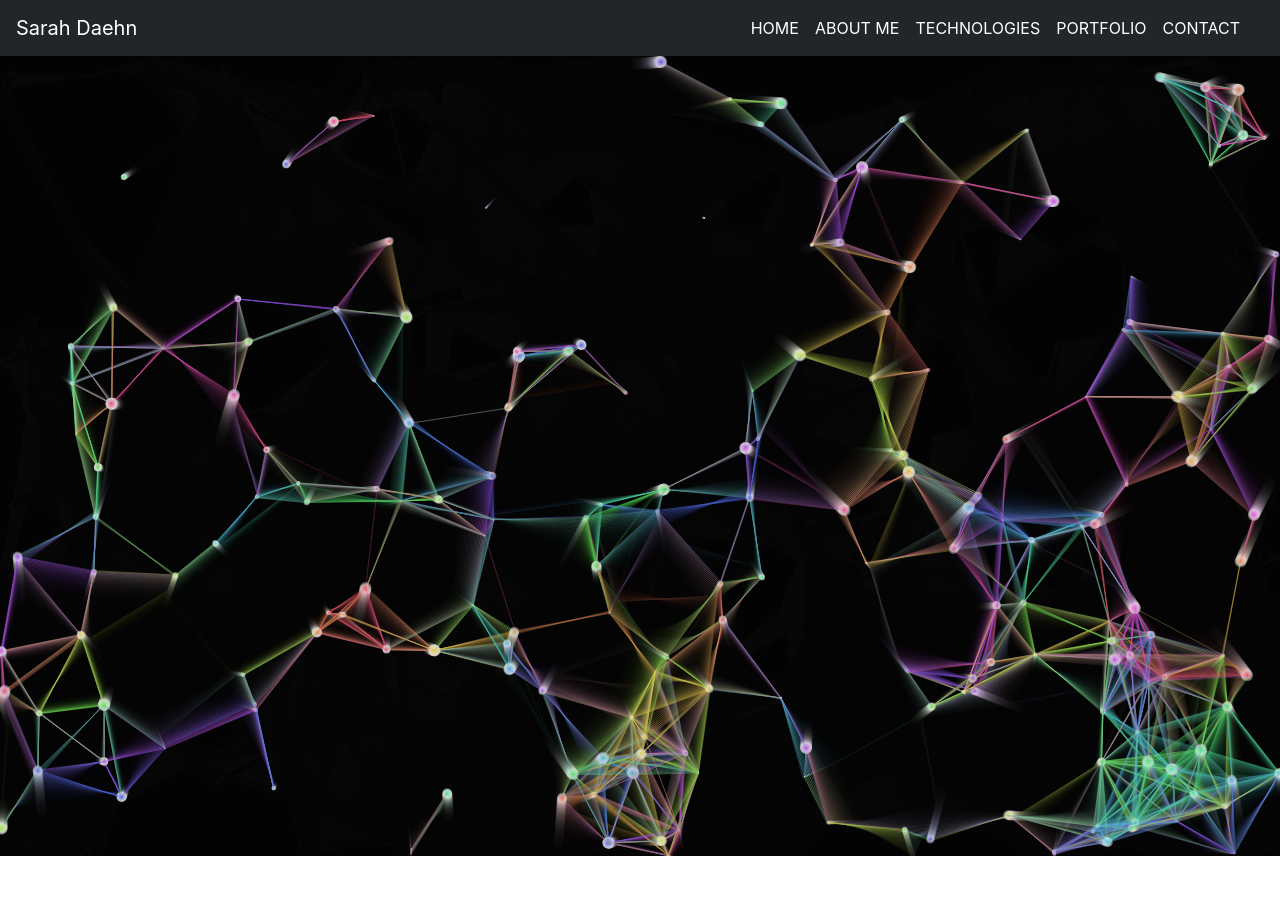
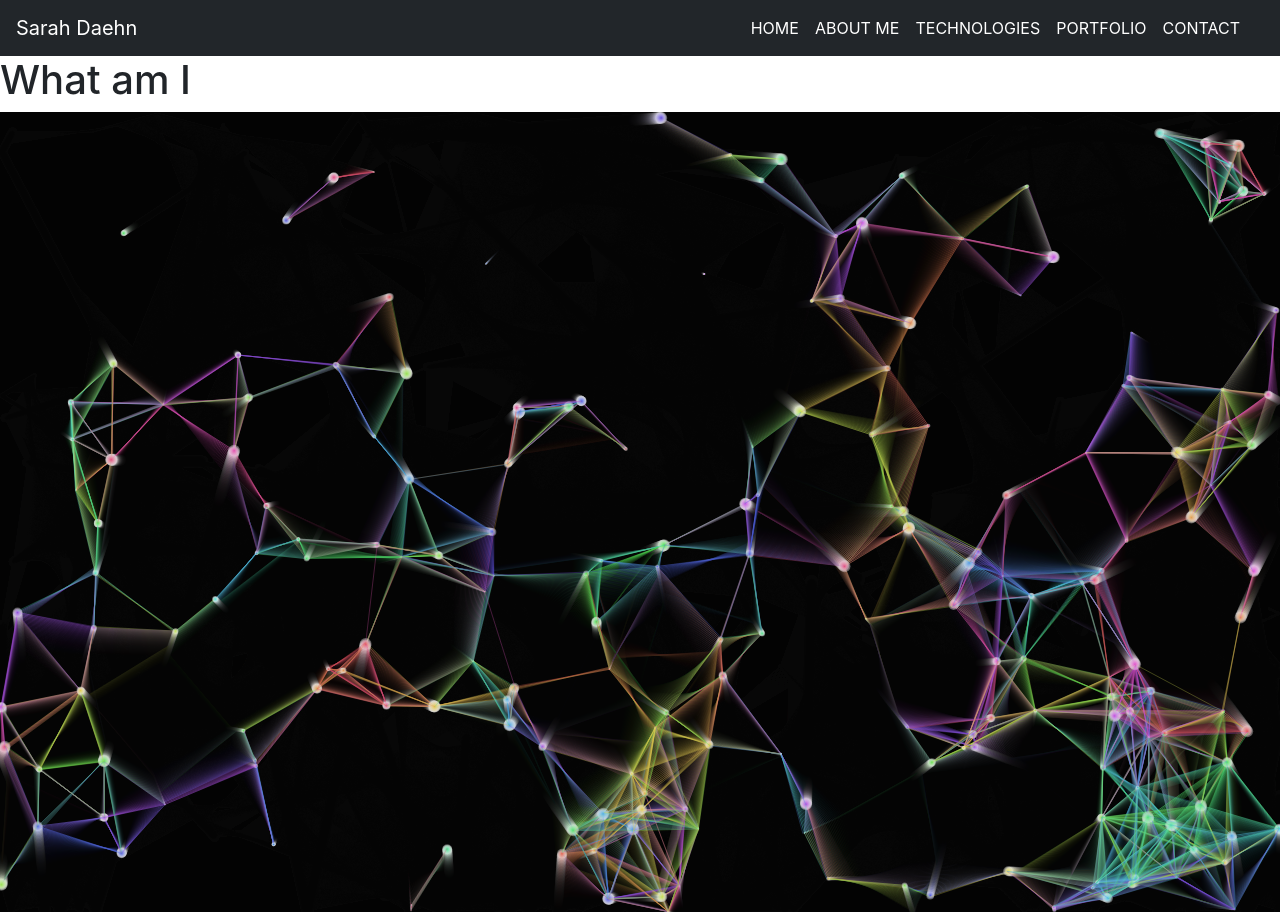
Before and after one commit to sarahdaehn/portfoliosarah, a React (Create React App) app: page / in a window 1280 px wide. Before the commit the page ends 862 px from the top, so only its background shows below. Built offline with nearby package versions, Linux system fonts and the light colour scheme; the HTML template or start-up script is replaced by a standard one.

Commit message:
added Header react-typed

```diff
--- a/package.json
+++ b/package.json
@@ -13,6 +13,7 @@
     "react-dom": "^18.2.0",
     "react-scripts": "5.0.1",
     "react-tsparticles": "^2.12.2",
+    "react-typed": "^2.0.12",
     "web-vitals": "^2.1.4"
   },
   "scripts": {
--- a/src/App.js
+++ b/src/App.js
@@ -2,13 +2,14 @@
 import './App.css';
 import Navigation from './screens/navigationBar/navigationBar'
 import Particles from './Particles'
-
+import Header from './screens/header/Header';
 
 
 function App() {
   return (
     <div className="App">
    <Navigation />
+   <Header/>
    <Particles />
 
 
--- /dev/null
+++ b/src/screens/header/Header.js
@@ -0,0 +1,15 @@
+import React from 'react'
+import { ReactTyped } from 'react-typed'
+
+
+function Header() {
+  return (
+    <div>
+      <h1> What am I</h1>
+
+
+    </div>
+  )
+}
+
+export default Header
```
Also changed, not shown: src/Particles.jsx (line endings or trailing spaces), src/screens/header/header.css (added), 1 other file (tests, documents, lock files or other folders).
